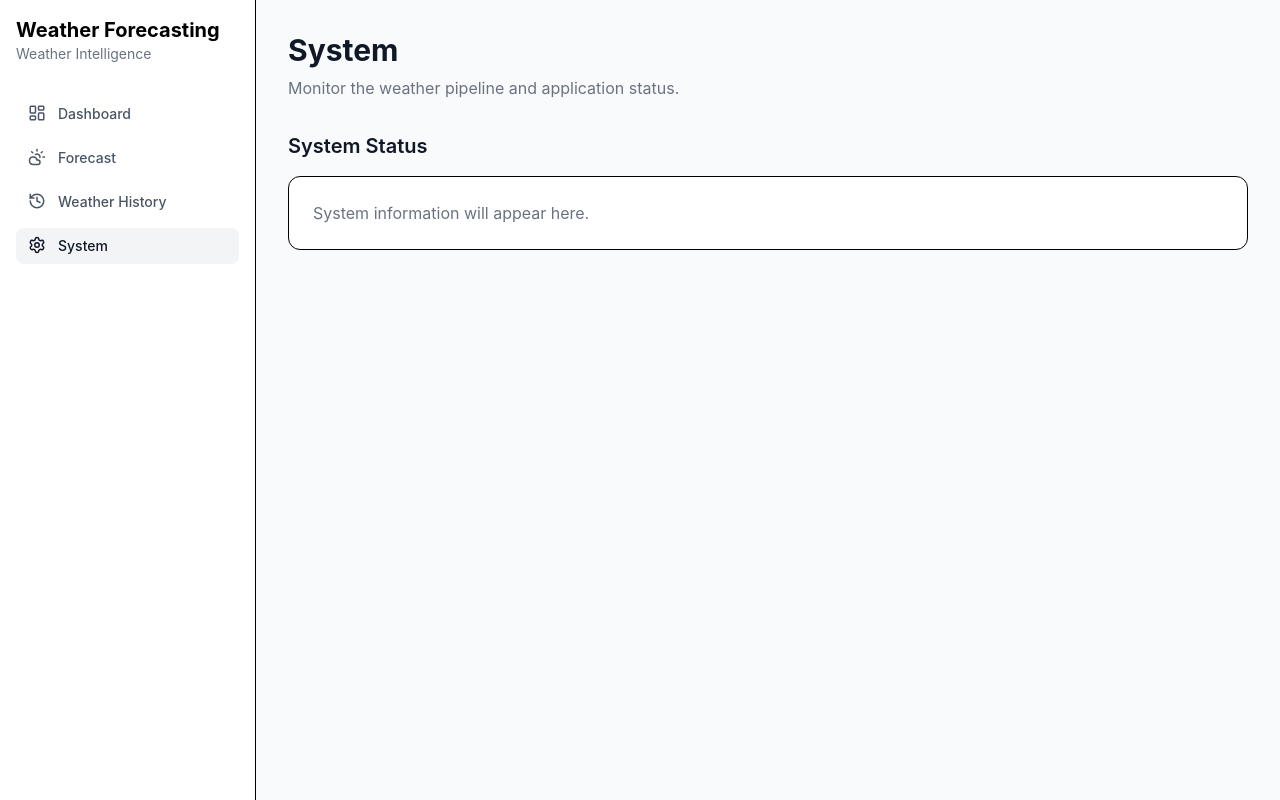
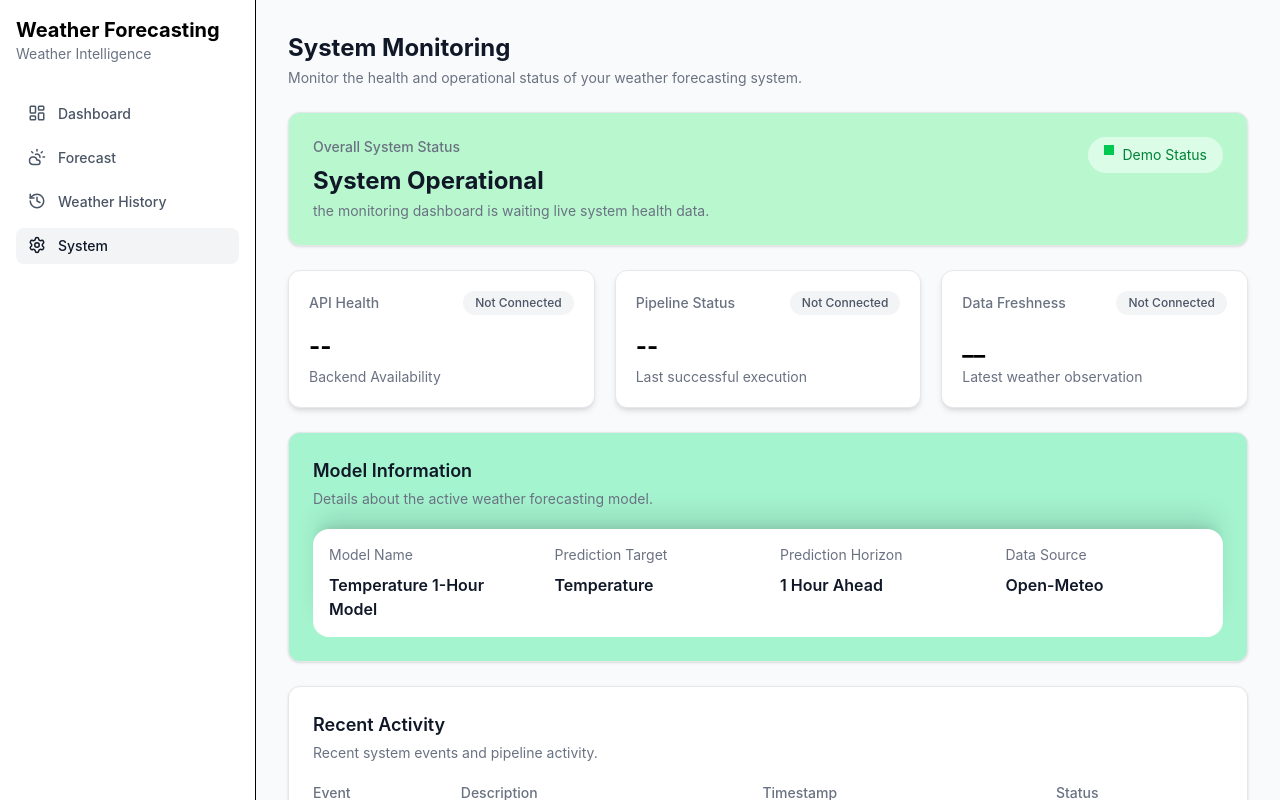
Before and after one commit to Simran-Dalvi/weather-forecasting, a React app in the folder frontend/: page /system in a window 1280 px wide. Shown: the top 800 px of the page. Built offline with nearby package versions, Linux system fonts and the light colour scheme; the HTML template or start-up script is replaced by a standard one.

Commit message:
feat(frontend): complete main application pages

```diff
--- a/frontend/src/index.css
+++ b/frontend/src/index.css
@@ -1 +1,5 @@
 @import "tailwindcss";
+
+@theme {
+    --shadow-t-xl: 0 -20px 25px -5px rgb(0 0 0 / 0.1), 0 -8px 10px -6px rgb(0 0 0 / 0.1);
+}
--- a/frontend/src/pages/System.jsx
+++ b/frontend/src/pages/System.jsx
@@ -1,25 +1,183 @@
 function System() {
     return (
-        <div className="space-y-8">
+        <div className="space-y-6">
+            {/* Page Header */}
             <div>
-                <h1 className="text-3xl font-bold text-gray-900">
-                    System
+                <h1 className="text-2xl font-bold text-gray-900">
+                    System Monitoring
                 </h1>
-                <p className="mt-2 text-gray-500">
-                    Monitor the weather pipeline and application status.
+                <p className="mt-1 text-sm text-gray-500">
+                    Monitor the health and operational status of your weather forecasting system.
                 </p>
             </div>
 
-            <section>
-                <h2 className="text-xl font-semibold text-gray-900">
-                    System Status
-                </h2>
-                <div className="mt-4 rounded-xl border bg-white p-6">
-                    <p className="text-gray-500">
-                        System information will appear here.
+            {/* Overall System Status */}
+            <section className="rounded-xl border border-gray-200 bg-green-200 p-6 shadow-sm">
+                <div className="flex flex-col gap-4 sm:flex-row sm:items-center sm:justify-between">
+                    <div>
+                        <p className="text-sm font-medium text-gray-500">
+                            Overall System Status
+                        </p>
+                        <h2 className="mt-2 text-2xl font-bold text-gray-900">
+                            System Operational
+                        </h2>
+                        <p className="mt-1 text-sm text-gray-500">
+                            the monitoring dashboard is waiting live system health data.
+                        </p>
+                    </div>
+
+                    <div className="flex item-center gap-2 self-start rounded-full bg-green-100 px-4 py-2">
+                        <span className="h-2.5 w-2.5 rounded-ful bg-green-500"></span>
+                        <span className="text-sm font-semifold text-green-700">
+                            Demo Status
+                        </span>
+                    </div>
+
+                </div>
+            </section>
+
+            {/* System Metrics */}
+            <section className="grid grid-cols-1 gap-5 md:grid-cols-2 xl:grid-cols-3">
+
+                {/* API Health */}
+                <div className="rounded-xl border border-gray-200 bg-white p-5 shadow-md">
+                    <div className="flex items-center justify-between">
+                        <h3 className="text-sm font-medium text-gray-500">
+                            API Health
+                        </h3>
+                        <span className="rounded-full bg-gray-100 px-3 py-1 text-xs font-medium text-gray-600">
+                            Not Connected
+                        </span>
+                    </div>
+
+                    <p className="mt-4 text-2xl font-bold text-shadow-gray-900">
+                        --
+                    </p>
+                    <p className="mt-1 text-sm text-gray-500">
+                        Backend Availability
+                    </p>
+                </div>
+
+                {/* Pipeline Status*/}
+                <div className="rounded-xl border border-gray-200 bg-white p-5 shadow-md">
+                    <div className="flex items-center justify-between">
+                        <h3 className="text-sm font-medium text-gray-500">
+                            Pipeline Status
+                        </h3>
+                        <span className="rounded-full bg-gray-100 px-3 py-1 text-xs font-medium text-gray-600">
+                            Not Connected
+                        </span>
+                    </div>
+
+                    <p className="mt-4 text-2xl font-bold text-shadow-gray-900">
+                        --
+                    </p>
+                    <p className="mt-1 text-sm text-gray-500">
+                        Last successful execution
+                    </p>
+                </div>
+
+                {/* Data Freshness */}
+                <div className="rounded-xl border border-gray-200 bg-white p-5 shadow-md">
+                    <div className="flex items-center justify-between">
+                        <h3 className="text-sm font-medium text-gray-500">
+                            Data Freshness
+                        </h3>
+                        <span className="rounded-full bg-gray-100 px-3 py-1 text-xs font-medium text-gray-600">
+                            Not Connected
+                        </span>
+                    </div>
+
+                    <p className="mt-4 text-2xl font-bold text-shadow-gray-900">
+                        __
+                    </p>
+                    <p className="mt-1 text-sm text-gray-500">
+                        Latest weather observation
                     </p>
                 </div>
             </section>
+
+            {/* Model Information */}
+            <section className="rounded-xl border border-gray-200 bg-emerald-200 p-6 shadow-sm">
+
+                <div className="mb-5">
+                    <h2 className="text-lg font-semibold text-gray-900">
+                        Model Information
+                    </h2>
+                    <p className="mt-1 text-sm text-gray-500">
+                        Details about the active weather forecasting model.
+                    </p>
+                </div>
+
+                <div className="grid rounded-2xl bg-white p-4 shadow-t-xl grid-cols-1 gap-6 sm:grid-cols-2 xl:grid-cols-4">
+
+                    <div>
+                        <p className="text-sm text-gray-500">Model Name</p>
+                        <p className="mt-2 font-semibold text-gray-900">
+                            Temperature 1-Hour Model
+                        </p>
+                    </div>
+
+                    <div>
+                        <p className="text-sm text-gray-500">Prediction Target</p>
+                        <p className="mt-2 font-semibold text-gray-900">
+                            Temperature
+                        </p>
+                    </div>
+
+                    <div>
+                        <p className="text-sm text-gray-500">Prediction Horizon</p>
+                        <p className="mt-2 font-semibold text-gray-900">
+                            1 Hour Ahead
+                        </p>
+                    </div>
+
+                    <div>
+                        <p className="text-sm text-gray-500">Data Source</p>
+                        <p className="mt-2 font-semibold text-gray-900">
+                            Open-Meteo
+                        </p>
+                    </div>
+
+                </div>
+            </section>
+
+            {/* Recent Activity */}
+            <section className="rounded-xl border border-gray-200 bg-white p-6 shadow-sm">
+
+                <div className="mb-5">
+                    <h2 className="text-lg font-semibold text-gray-900">
+                        Recent Activity
+                    </h2>
+                    <p className="mt-1 text-sm text-gray-500">
+                        Recent system events and pipeline activity.
+                    </p>
+                </div>
+
+                <div className="overflow-x-auto">
+                    <table className="w-full min-w-150 text-left">
+
+                        <thead>
+                            <tr className="border-b border-gray-200 text-sm text-gray-500">
+                                <th className="pb-3 font-medium">Event</th>
+                                <th className="pb-3 font-medium">Description</th>
+                                <th className="pb-3 font-medium">Timestamp</th>
+                                <th className="pb-3 font-medium">Status</th>
+                            </tr>
+                        </thead>
+
+                        <tbody>
+                            <tr>
+                                <td colSpan="4" className="py-8 text-center text-sm text-gray-400">
+                                    No recent activity available.
+                                </td>
+                            </tr>
+                        </tbody>
+
+                    </table>
+                </div>
+            </section>
+
         </div>
     )
 }
```
